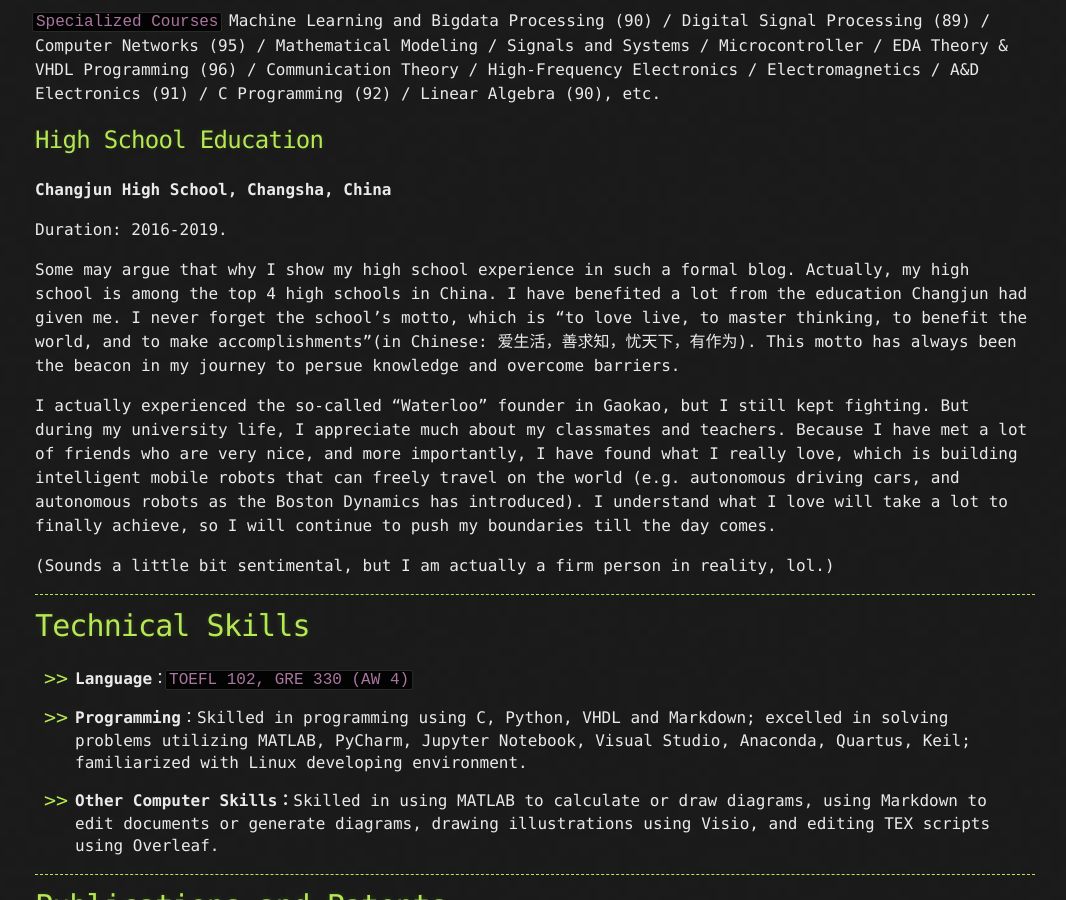
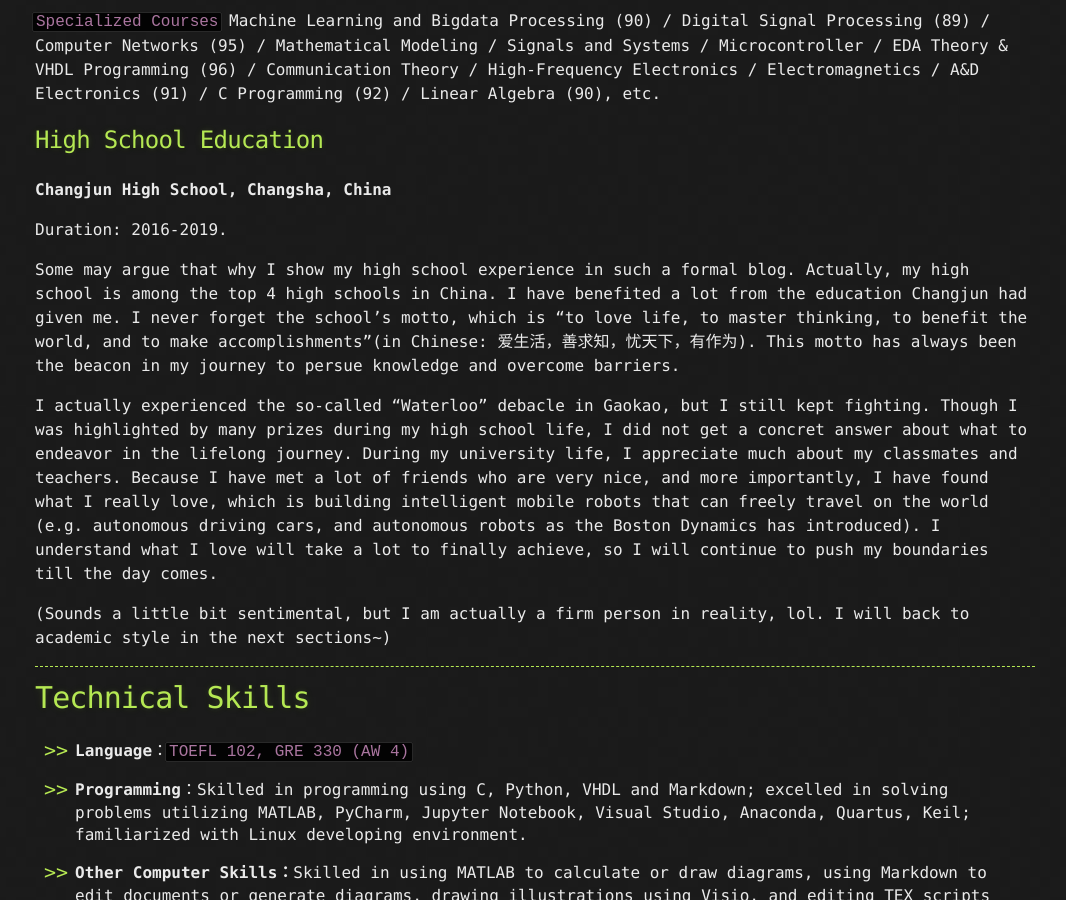
Before and after one commit to ReavenH/ReavenH.github.io, a Jekyll site: the page built from index.md, in a window 1280 px wide and 900 px high, scrolled down 658 px. Shown: the whole window, without its empty margins (105-1171 px from the left). Built offline with Jekyll 4.4.1, drawn with Linux system fonts in a browser that asks for light colours.

Commit message:
update mainpage

```diff
--- a/index.md
+++ b/index.md
@@ -26,11 +26,11 @@ Undergraduate of `Telecommunication Engineering`, Class of 2023, Sep. 2019 — P
 
 Duration: 2016-2019.
 
-Some may argue that why I show my high school experience in such a formal blog. Actually, my high school is among the top 4 high schools in China. I have benefited a lot from the education Changjun had given me. I never forget the school's motto, which is "to love live, to master thinking, to benefit the world, and to make accomplishments"(in Chinese: 爱生活，善求知，忧天下，有作为). This motto has always been the beacon in my journey to persue knowledge and overcome barriers.
+Some may argue that why I show my high school experience in such a formal blog. Actually, my high school is among the top 4 high schools in China. I have benefited a lot from the education Changjun had given me. I never forget the school's motto, which is "to love life, to master thinking, to benefit the world, and to make accomplishments"(in Chinese: 爱生活，善求知，忧天下，有作为). This motto has always been the beacon in my journey to persue knowledge and overcome barriers.
 
-I actually experienced the so-called "Waterloo" founder in Gaokao, but I still kept fighting. But during my university life, I appreciate much about my classmates and teachers. Because I have met a lot of friends who are very nice, and more importantly, I have found what I really love, which is building intelligent mobile robots that can freely travel on the world (e.g. autonomous driving cars, and autonomous robots as the Boston Dynamics has introduced). I understand what I love will take a lot to finally achieve, so I will continue to push my boundaries till the day comes.
+I actually experienced the so-called "Waterloo" debacle in Gaokao, but I still kept fighting. Though I was highlighted by many prizes during my high school life, I did not get a concret answer about what to endeavor in the lifelong journey. During my university life, I appreciate much about my classmates and teachers. Because I have met a lot of friends who are very nice, and more importantly, I have found what I really love, which is building intelligent mobile robots that can freely travel on the world (e.g. autonomous driving cars, and autonomous robots as the Boston Dynamics has introduced). I understand what I love will take a lot to finally achieve, so I will continue to push my boundaries till the day comes.
 
-(Sounds a little bit sentimental, but I am actually a firm person in reality, lol.)
+(Sounds a little bit sentimental, but I am actually a firm person in reality, lol. I will back to academic style in the next sections~)
 
 -----
 
```
